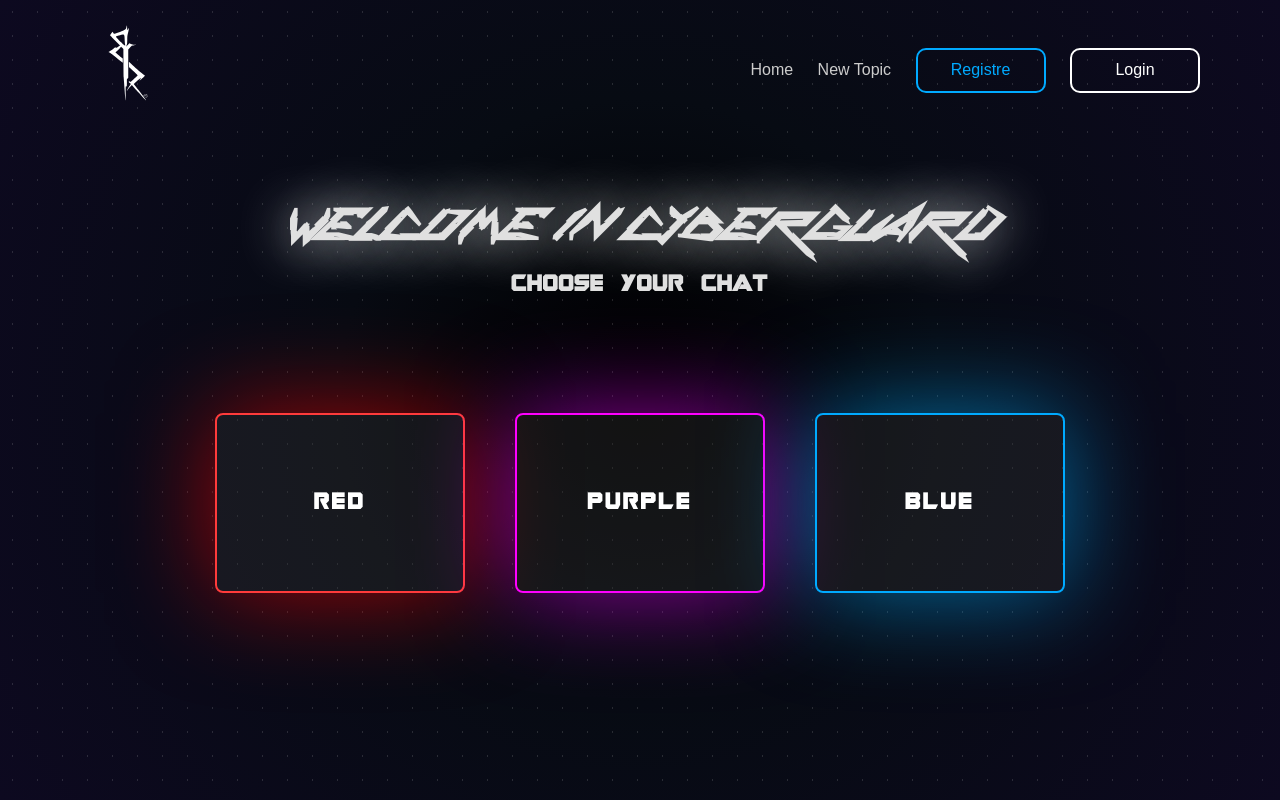
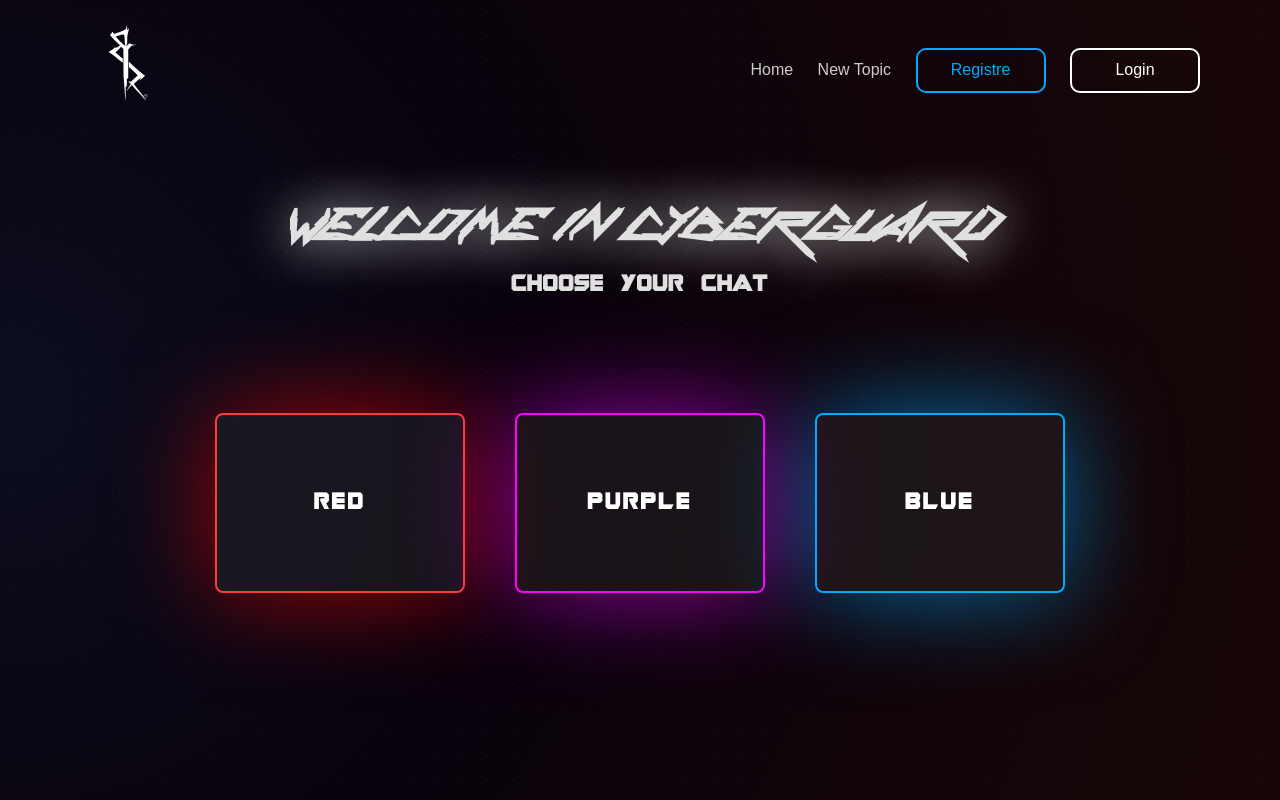
Before and after one commit to Shrekye/CyberGuard, a Flask app: page / in a window 1280 px wide. Run offline with Flask 3, Linux system fonts and the light colour scheme; data that the repository does not hold is empty.

Commit message:
Background radial modification

```diff
--- a/static/style.css
+++ b/static/style.css
@@ -29,8 +29,8 @@ body {
     line-height: 1.6;
 
     background:
-        radial-gradient(#ffffff22 0.8px, transparent 0.1px),
-        radial-gradient(circle at center, #000000 0%, #070b13 40%, #0d0920 100%);
+        radial-gradient(#7569a522 0.8px, transparent 0.1px),
+        radial-gradient(circle at left, #0c0e20 0%, #09020c 40%, #180707 100%);
 
     background-size:
         25px 24px,
```
